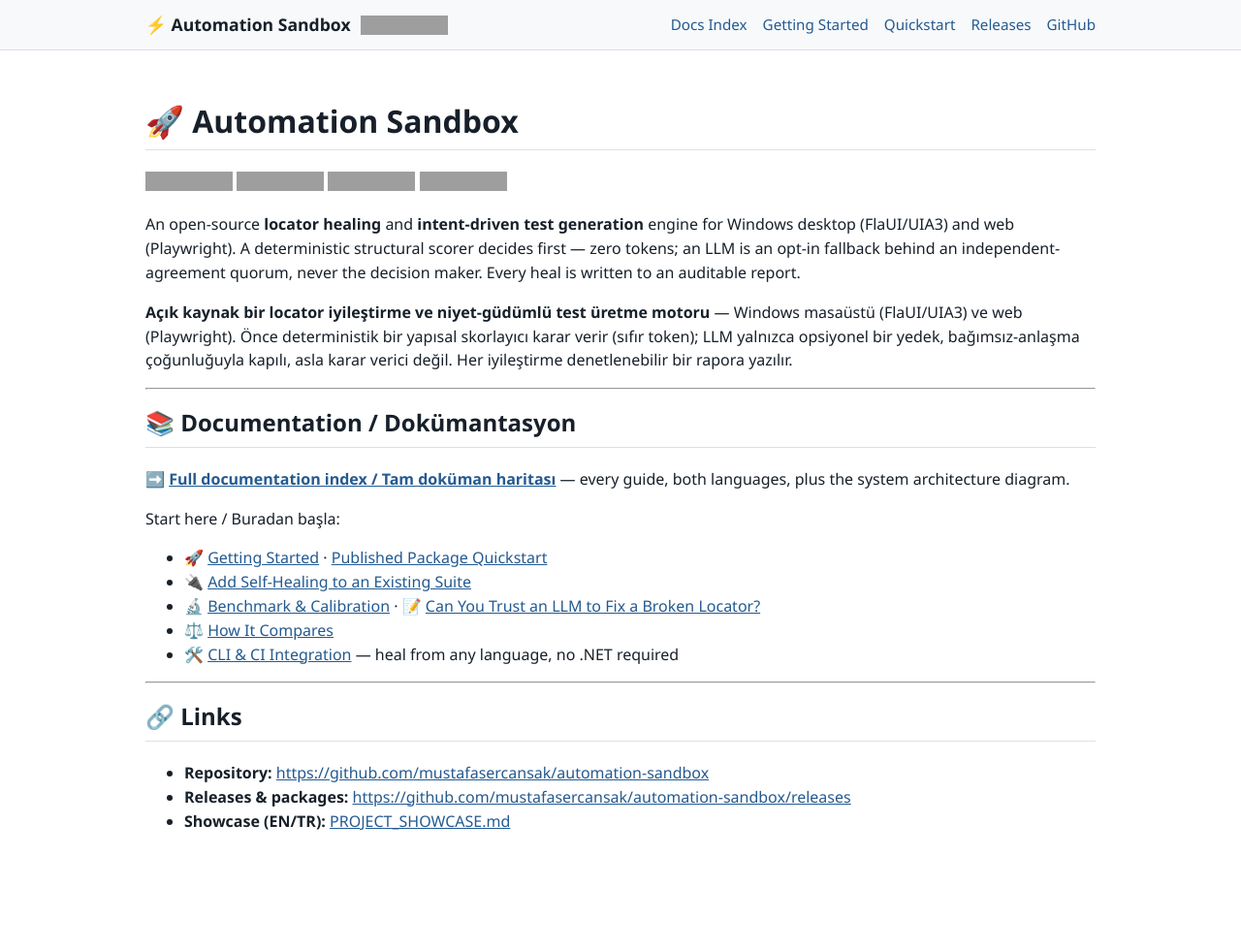
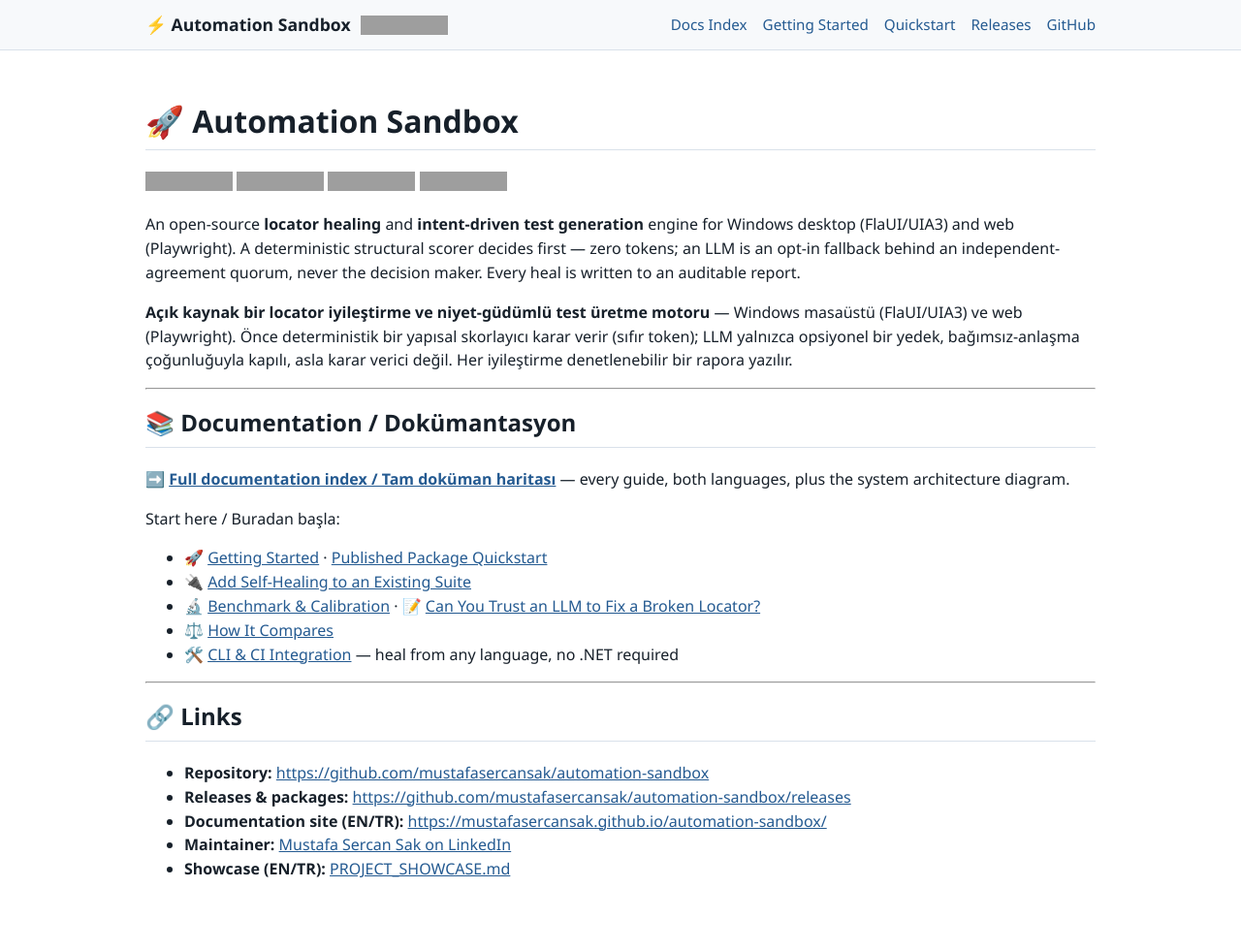
Before and after one commit to mustafasercansak/automation-sandbox, a Jekyll site: the page built from index.md, in a window 1280 px wide. Shown: the whole page at 97% size. Built offline with Jekyll 4.4.1, drawn with Linux system fonts in a browser that asks for light colours; before the commit the page ends 931 px from its top, so only the background shows below that; grey boxes are pictures that could not be loaded.

Commit message:
docs: add a maintainer contact line to the README and the docs hub (#609) (#610)
* docs: add a maintainer contact line to the README and the docs hub (#609)

* docs: link the documentation site near the top of the README (#609)

* docs: add the maintainer contact and docs site link to the project docs and record where they live (#609)

```diff
--- a/index.md
+++ b/index.md
@@ -34,4 +34,6 @@ Start here / Buradan başla:
 
 - **Repository:** <https://github.com/mustafasercansak/automation-sandbox>
 - **Releases & packages:** <https://github.com/mustafasercansak/automation-sandbox/releases>
+- **Documentation site (EN/TR):** <https://mustafasercansak.github.io/automation-sandbox/>
+- **Maintainer:** [Mustafa Sercan Sak on LinkedIn](https://www.linkedin.com/in/mustafa-sercan-sak)
 - **Showcase (EN/TR):** [PROJECT_SHOWCASE.md](https://github.com/mustafasercansak/automation-sandbox/blob/main/PROJECT_SHOWCASE.md)
```
Also changed, not shown: AGENTS.md (+1 -0 lines), PROJECT_SHOWCASE.md (+1 -1 lines), docs/external-validation.md (+2 -2 lines), docs/index.md (+4 -0 lines), README.md.
